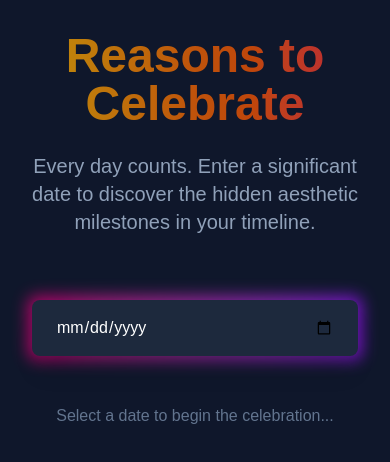
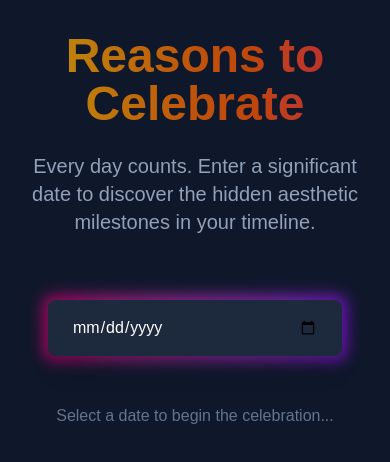
Before and after one commit to niesmo/reasons-to-celebrate, a Next.js app: page / in a window 390 px wide. Shown: the top 462 px of the page. Built offline with nearby package versions, Linux system fonts and the light colour scheme.

Commit message:
fix styling on phone

```diff
--- a/src/app/page.tsx
+++ b/src/app/page.tsx
@@ -126,14 +126,14 @@ export default function Home() {
         )}
 
         {/* Date Input Section */}
-        <div className="flex justify-center mb-8">
+        <div className="flex justify-center mb-8 px-4">
           <div className="relative group w-full max-w-md">
             <div className="absolute -inset-1 bg-gradient-to-r from-pink-600 to-purple-600 rounded-lg blur opacity-75 group-hover:opacity-100 transition duration-1000 group-hover:duration-200"></div>
             <input
               type="date"
               value={dateStr}
               onChange={handleDateChange}
-              className="relative block w-full rounded-lg border-0 bg-slate-800 py-4 px-6 text-white shadow-xl placeholder:text-gray-400 focus:ring-2 focus:ring-inset focus:ring-indigo-500 sm:text-lg sm:leading-6"
+              className="relative block w-full rounded-lg border-0 bg-slate-800 py-4 px-6 text-white shadow-xl placeholder:text-gray-400 focus:ring-2 focus:ring-inset focus:ring-indigo-500 text-base sm:text-lg sm:leading-6"
             />
           </div>
         </div>
```
